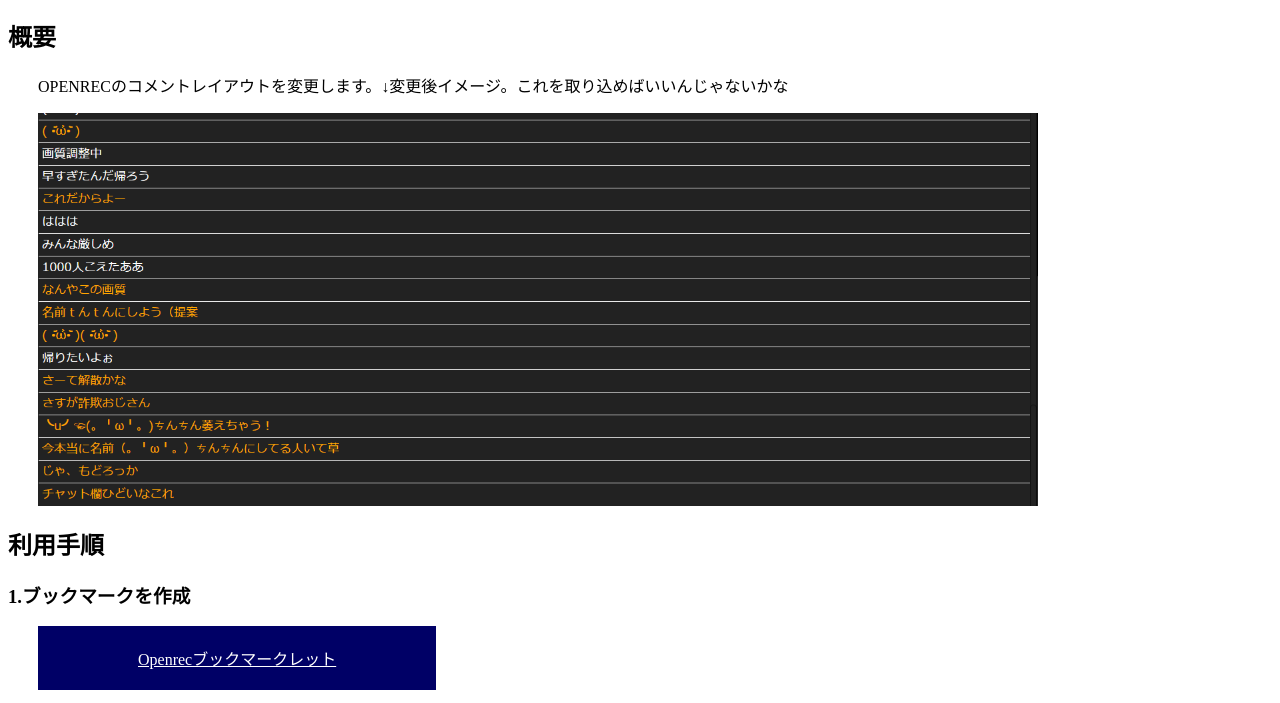
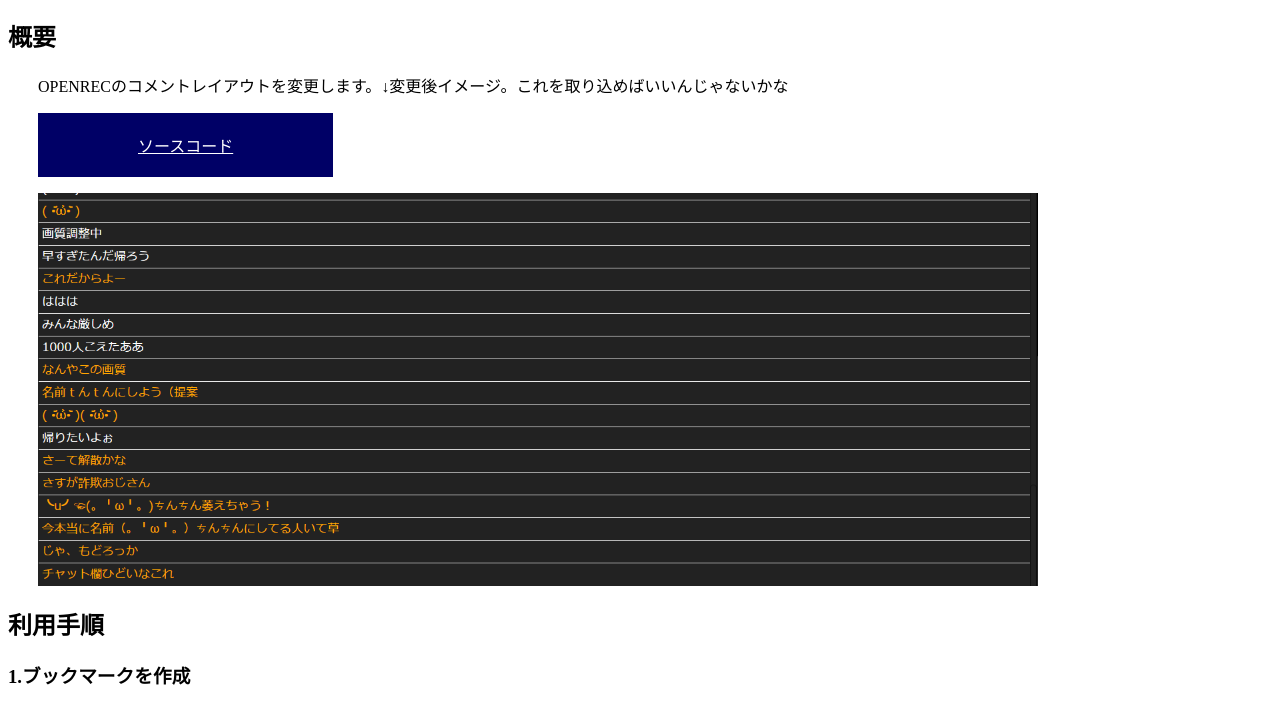
Before and after one commit to mun123123/vash-openrec-bookmarklet, a plain HTML site: page index.html in a window 1280 px wide. Shown: the part 57-760 px from the top of the page. Drawn offline with Linux system fonts and the light colour scheme.

Commit message:
Update index.html

```diff
--- a/index.html
+++ b/index.html
@@ -19,6 +19,7 @@
 <h1>vash-openrec ブックマークレット</h1>
 <h2>概要</h2>
 <p>OPENRECのコメントレイアウトを変更します。↓変更後イメージ。これを取り込めばいいんじゃないかな</p>
+<p><a href="https://github.com/mun123123/vash-openrec-bookmarklet">ソースコード</a></p>
 <p><img src="./desc/comment.png" width="1000"></p>
 <h2>利用手順</h2>
 <h3>1.ブックマークを作成</h3>
```
